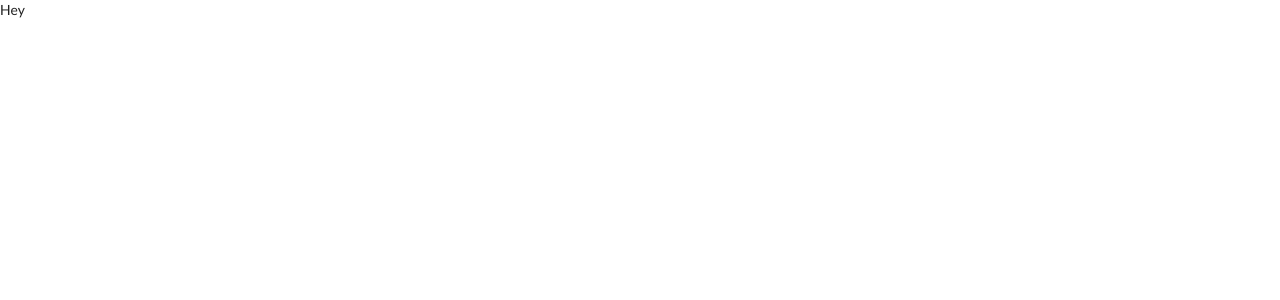
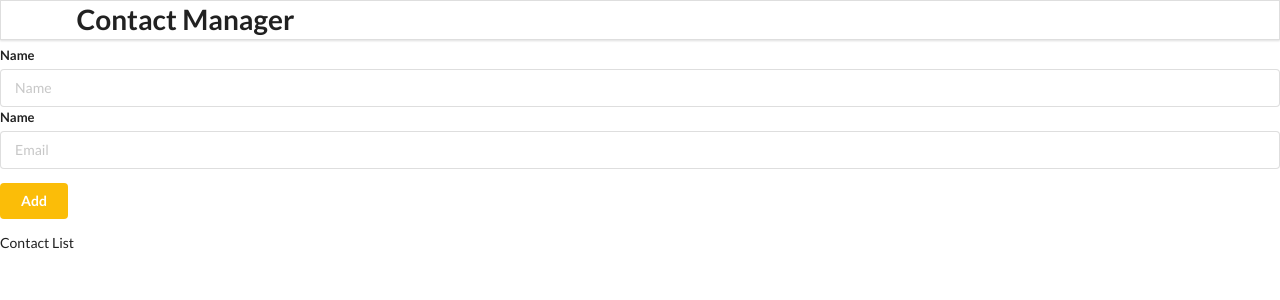
Before and after one commit to surajseth90/demo-react-login-app, a React (Create React App) app: page / in a window 1280 px wide. Shown: the top 300 px of the page. Built offline with nearby package versions, Linux system fonts and the light colour scheme.

Commit message:
Added form

```diff
--- a/src/component/AddContact.js
+++ b/src/component/AddContact.js
@@ -0,0 +1,27 @@
+import React, { Component } from 'react'
+
+export class AddContact extends Component {
+    render() {
+        return (
+            <div className="ui main">
+                <h2>Add Contact</h2>
+                <form className="ui form">
+                    <div className="field">
+                        <label>
+                            Name
+                        </label>
+                        <input type="text" name="name" placeholder="Name"></input>
+                        <label>
+                            Name
+                        </label>
+                        <input type="email" name="email" placeholder="Email"></input>
+
+                    </div>
+                    <button className="ui button yellow">Add</button>
+                </form>
+            </div>
+        )
+    }
+}
+
+export default AddContact
--- a/src/component/App.js
+++ b/src/component/App.js
@@ -1,10 +1,16 @@
 import './App.css';
+import React from 'react';
+import Header from './Header';
+import AddContact from './AddContact';
+import {ContactList} from './ContactList';
 
 function App() {
   return (
-    <div className="App">
-     Hey
-    </div>
+    <>
+    <Header />
+    <AddContact/>
+    <ContactList/>
+    </>
   );
 }
 
--- a/src/component/ContactList.js
+++ b/src/component/ContactList.js
@@ -0,0 +1,9 @@
+import React from 'react'
+
+export const ContactList = () => {
+    return (
+        <div className='ui celled list'>
+            Contact List
+        </div>
+    )
+}
--- a/src/component/Header.js
+++ b/src/component/Header.js
@@ -0,0 +1,14 @@
+import React from 'react'
+
+ const Header = () => {
+    return (
+        <div className="ui fixed menu">
+            <div className="ui container center">
+                <div>
+                    <h1>Contact Manager</h1>
+                </div>
+            </div>
+        </div>
+    )
+}
+export default Header;
```
